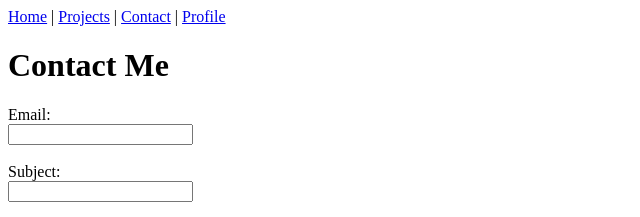
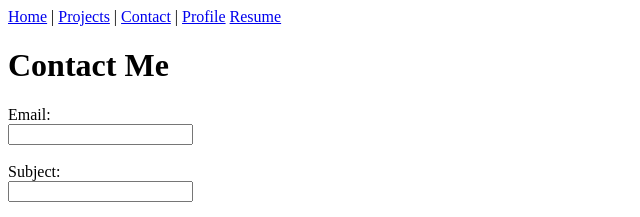
Before and after one commit to marcarcos/portfolio, a plain HTML site: page contact/index.html in a window 1280 px wide. Shown: the top 217 px of the page, 0-640 px from the left. Drawn offline with Linux system fonts and the light colour scheme.

Commit message:
added resume link

```diff
--- a/contact/index.html
+++ b/contact/index.html
@@ -11,6 +11,7 @@
     <a href="../projects/index.html">Projects</a> |
     <a href="../contact/index.html">Contact</a> |
     <a href="https://github.com/marcarcos" target="_blank">Profile</a>
+    <a href="../resume/index.html">Resume</a>
   </nav>
 
   <h1>Contact Me</h1>
```
Also changed, not shown: index.html (+1 -0 lines), projects/index.html (+1 -0 lines).
